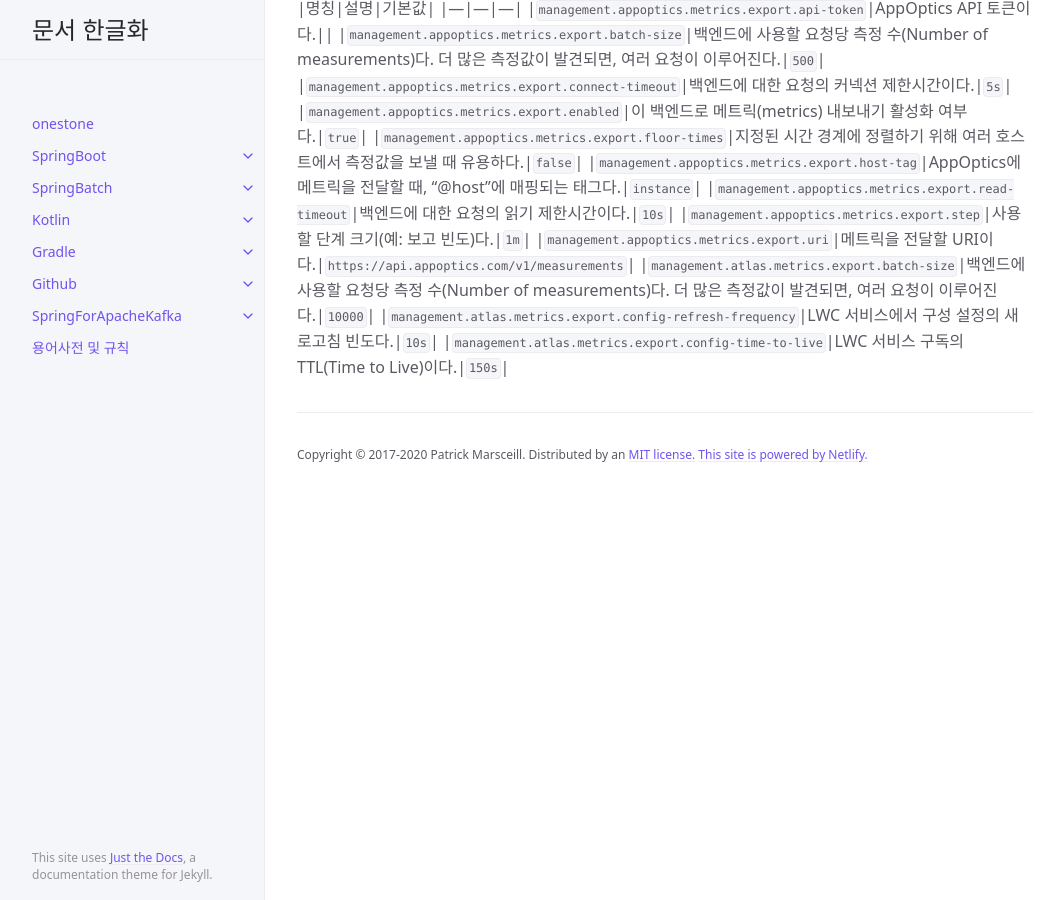
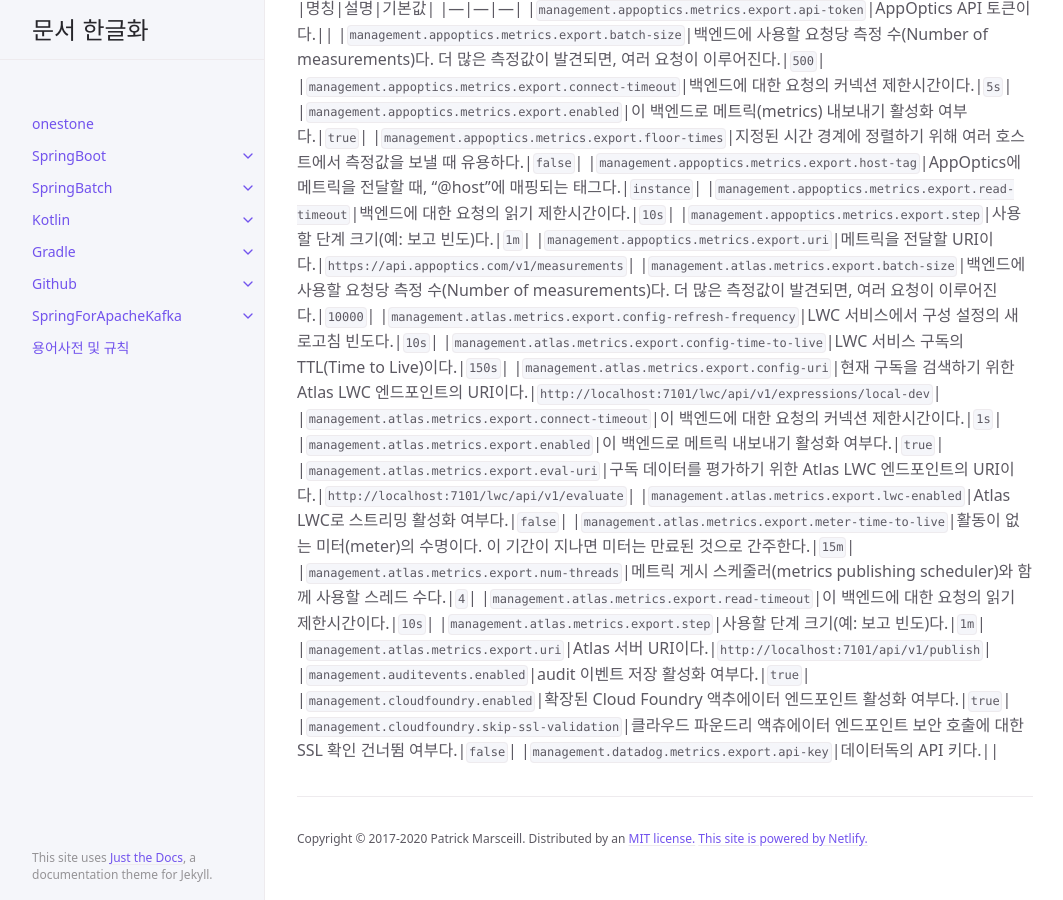
Before and after one commit to onestone9900/onestone9900.github.io, a Jekyll site: the page built from docs/spring_boot/3.1.1/spring_boot/19.appendices.md, in a window 1280 px wide and 900 px high, scrolled down 70128 px. Shown: the whole window, without its empty margins (107-1170 px from the left). Built offline with Jekyll 4.4.1, drawn with Linux system fonts in a browser that asks for light colours.

Commit message:
docs: spring boot - ## .A.14. 액츄에이터 프로퍼티(Actuator Properties)

```diff
--- a/docs/spring_boot/3.1.1/spring_boot/19.appendices.md
+++ b/docs/spring_boot/3.1.1/spring_boot/19.appendices.md
@@ -1307,3 +1307,17 @@ nav_order: 19
 |`management.atlas.metrics.export.batch-size`|백엔드에 사용할 요청당 측정 수(Number of measurements)다. 더 많은 측정값이 발견되면, 여러 요청이 이루어진다.|`10000`|
 |`management.atlas.metrics.export.config-refresh-frequency`|LWC 서비스에서 구성 설정의 새로고침 빈도다.|`10s`|
 |`management.atlas.metrics.export.config-time-to-live`|LWC 서비스 구독의 TTL(Time to Live)이다.|`150s`|
+|`management.atlas.metrics.export.config-uri`|현재 구독을 검색하기 위한 Atlas LWC 엔드포인트의 URI이다.|`http://localhost:7101/lwc/api/v1/expressions/local-dev`|
+|`management.atlas.metrics.export.connect-timeout`|이 백엔드에 대한 요청의 커넥션 제한시간이다.|`1s`|
+|`management.atlas.metrics.export.enabled`|이 백엔드로 메트릭 내보내기 활성화 여부다.|`true`|
+|`management.atlas.metrics.export.eval-uri`|구독 데이터를 평가하기 위한 Atlas LWC 엔드포인트의 URI이다.|`http://localhost:7101/lwc/api/v1/evaluate`|
+|`management.atlas.metrics.export.lwc-enabled`|Atlas LWC로 스트리밍 활성화 여부다.|`false`|
+|`management.atlas.metrics.export.meter-time-to-live`|활동이 없는 미터(meter)의 수명이다. 이 기간이 지나면 미터는 만료된 것으로 간주한다.|`15m`|
+|`management.atlas.metrics.export.num-threads`|메트릭 게시 스케줄러(metrics publishing scheduler)와 함께 사용할 스레드 수다.|`4`|
+|`management.atlas.metrics.export.read-timeout`|이 백엔드에 대한 요청의 읽기 제한시간이다.|`10s`|
+|`management.atlas.metrics.export.step`|사용할 단계 크기(예: 보고 빈도)다.|`1m`|
+|`management.atlas.metrics.export.uri`|Atlas 서버 URI이다.|`http://localhost:7101/api/v1/publish`|
+|`management.auditevents.enabled`|audit 이벤트 저장 활성화 여부다.|`true`|
+|`management.cloudfoundry.enabled`|확장된 Cloud Foundry 액추에이터 엔드포인트 활성화 여부다.|`true`|
+|`management.cloudfoundry.skip-ssl-validation`|클라우드 파운드리 액츄에이터 엔드포인트 보안 호출에 대한 SSL 확인 건너뜀 여부다.|`false`|
+|`management.datadog.metrics.export.api-key`|데이터독의 API 키다.||
```
